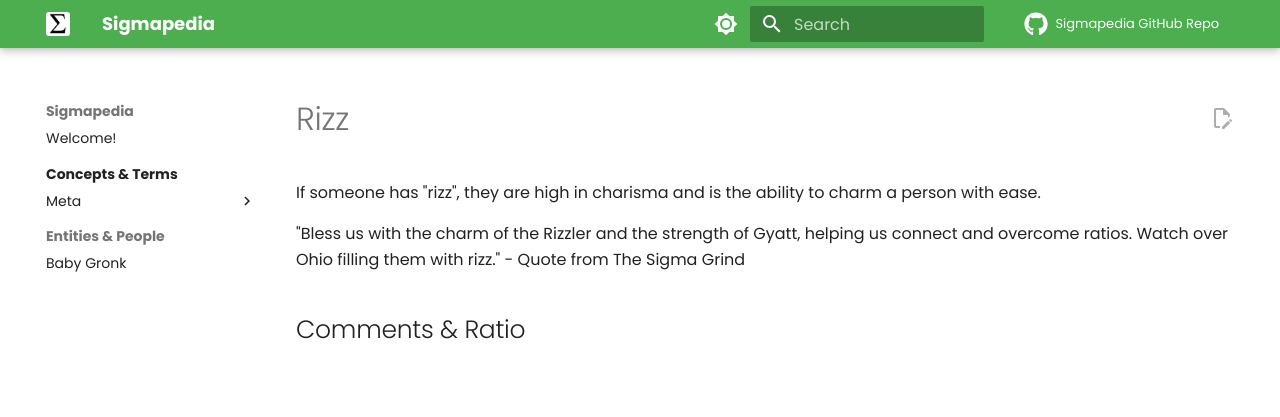
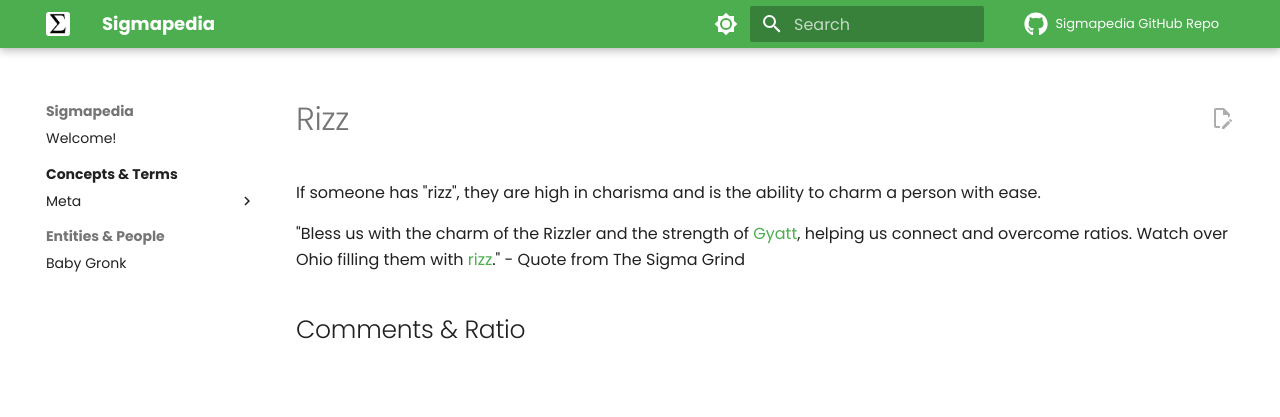
Before and after one commit to The-Church-of-Sigma/Sigmapedia, an MkDocs documentation site: the page built from docs/concepts/rizz.md, in a window 1280 px wide. Shown: the top 417 px of the page. Built offline with MkDocs 1.6.1 and Material for MkDocs 9.7.7, drawn with Linux system fonts in a browser that asks for light colours; some web fonts are replaced; comment, search, counter and statistics services are not loaded; part of the change alters nothing that is shown.

```diff
--- a/docs/concepts/rizz.md
+++ b/docs/concepts/rizz.md
@@ -4,4 +4,4 @@ comments: true
 # Rizz
 If someone has "rizz", they are high in charisma and is the ability to charm a person with ease.
 
-"Bless us with the charm of the Rizzler and the strength of Gyatt, helping us connect and overcome ratios. Watch over Ohio filling them with rizz." - Quote from The Sigma Grind
+"Bless us with the charm of the Rizzler and the strength of [Gyatt](https://sigmism.surge.sh/sigmapedia/concepts/gyatt/?h=gyatt), helping us connect and overcome ratios. Watch over Ohio filling them with [rizz](https://sigmism.surge.sh/sigmapedia/concepts/rizz/?h=rizz)." - Quote from The Sigma Grind
```
